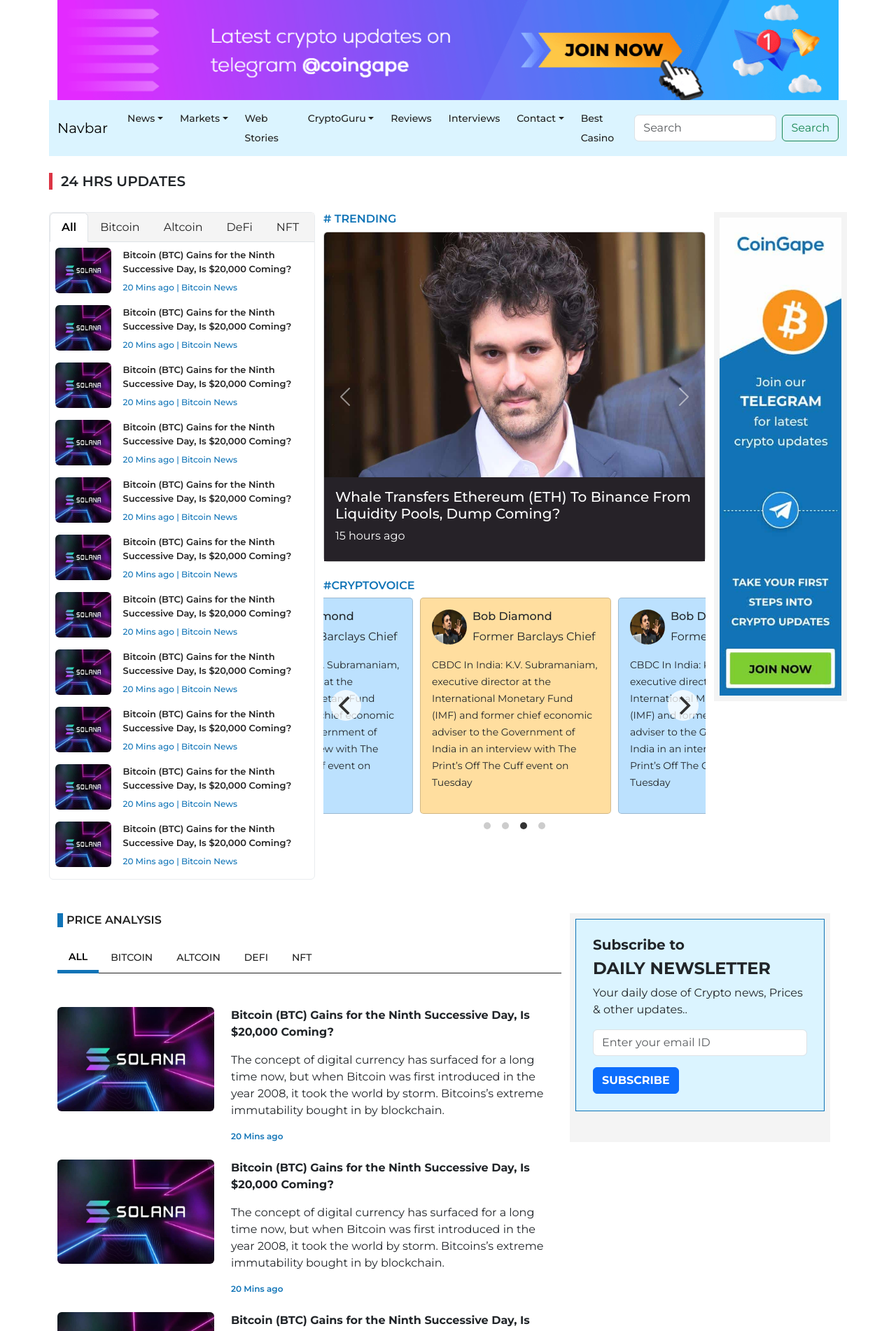
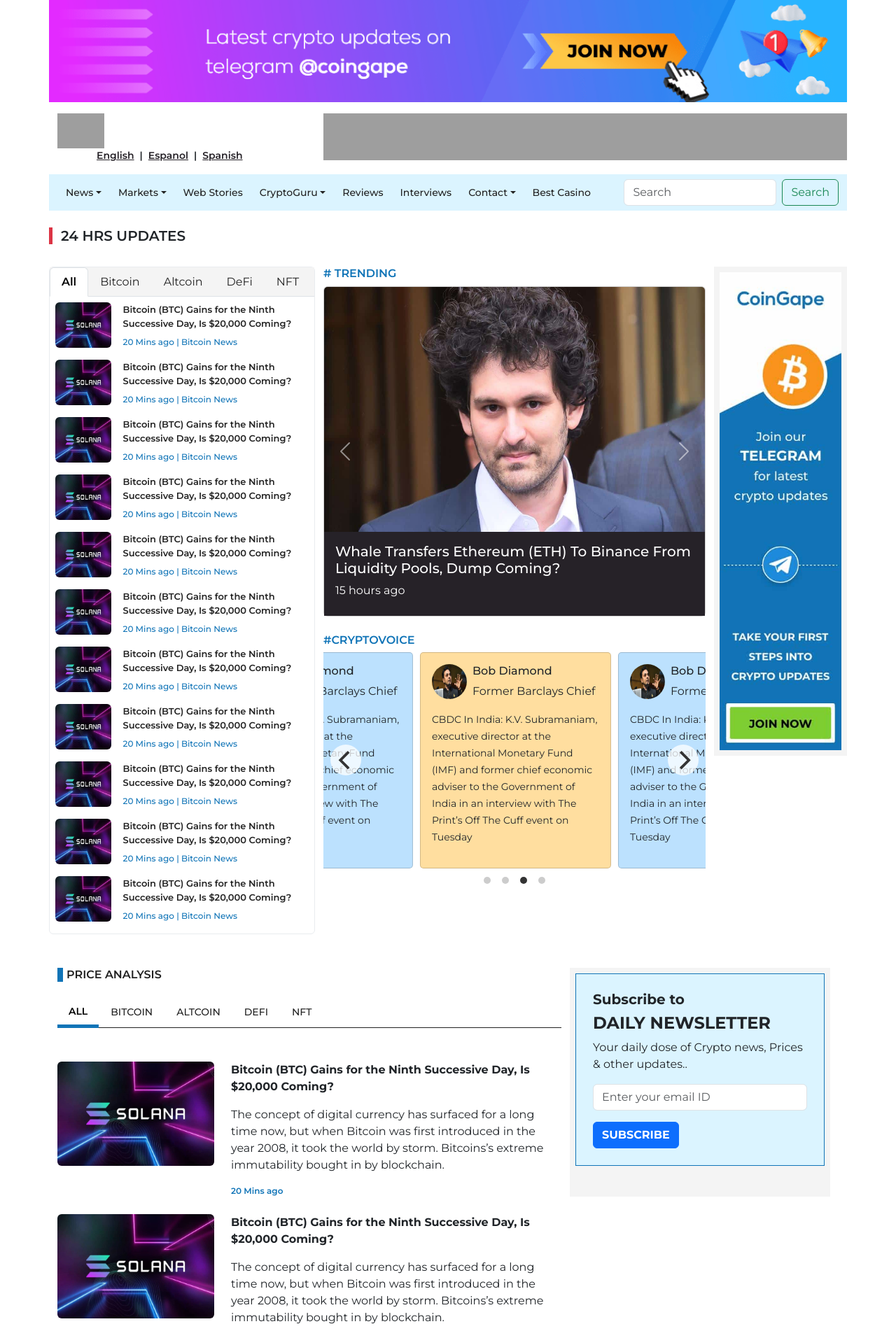
Before and after one commit to pre22/gape-clone, a Python web app: template templates/index.html in a window 1280 px wide. Shown: the top 1902 px of the page at 70% size. Run offline with Jinja, Linux system fonts and the light colour scheme; the template is opened without the code that fills it, so the values that code supplies are empty; grey boxes are pictures that could not be loaded.

Commit message:
template: html

```diff
--- a/templates/index.html
+++ b/templates/index.html
@@ -19,21 +19,35 @@
 <body style="font-family: 'Montserrat', sans-serif;">
     <div class="container ">
         <!-- Static Advert -->
-        <div class="row h-25 m-0">
+        <div class="row h-auto mb-3">
             <!-- Top Desk Ads -->
-            <!-- <div class="row "> -->
-                <div class="col-12 d-flex p-0">
-                    <img src="/static/img/arrows.png" alt="Top Desk" class=" w-100 img-fluid">
+                <img src="/static/img/arrows.png" alt="Top Desk" class="w-100 px-0">
+
+            <!-- Top Count Header  -->
+        </div>
+
+        <!-- Above the Nav  -->
+        <div class="row ">
+            <div class="col-4">
+                <img src="/static/img/logo.png" alt="logo" height="50vh">
+                <div class="ms-4 mt-0">
+                    <ul class="d-flex cr-list gap-2 fw-semibold">
+                        <li><a href="#">English</a></li> |
+                        <li><a href="#">Espanol</a></li> |
+                        <li><a href="#">Spanish</a></li>
+                    </ul>
                 </div>
-            <!-- </div> -->
-            <!-- Top Count Header  -->
+            </div>
+
+            <div class="col-8 pe-0">
+                <img class="w-100" src="/static/img/twitter_818x67.jpg" height="67" width="818" alt="">
+            </div>
         </div>
 
         <!-- Nav Section  -->
         <div class="row">
             <nav class="navbar navbar-expand-lg p-0 lh-lg">
                 <div class="container-fluid">
-                    <a class="navbar-brand" href="#">Navbar</a>
                     <button class="navbar-toggler" type="button" data-bs-toggle="collapse"
                         data-bs-target="#navbarNavDropdown" aria-controls="navbarNavDropdown" aria-expanded="false"
                         aria-label="Toggle navigation">
```
